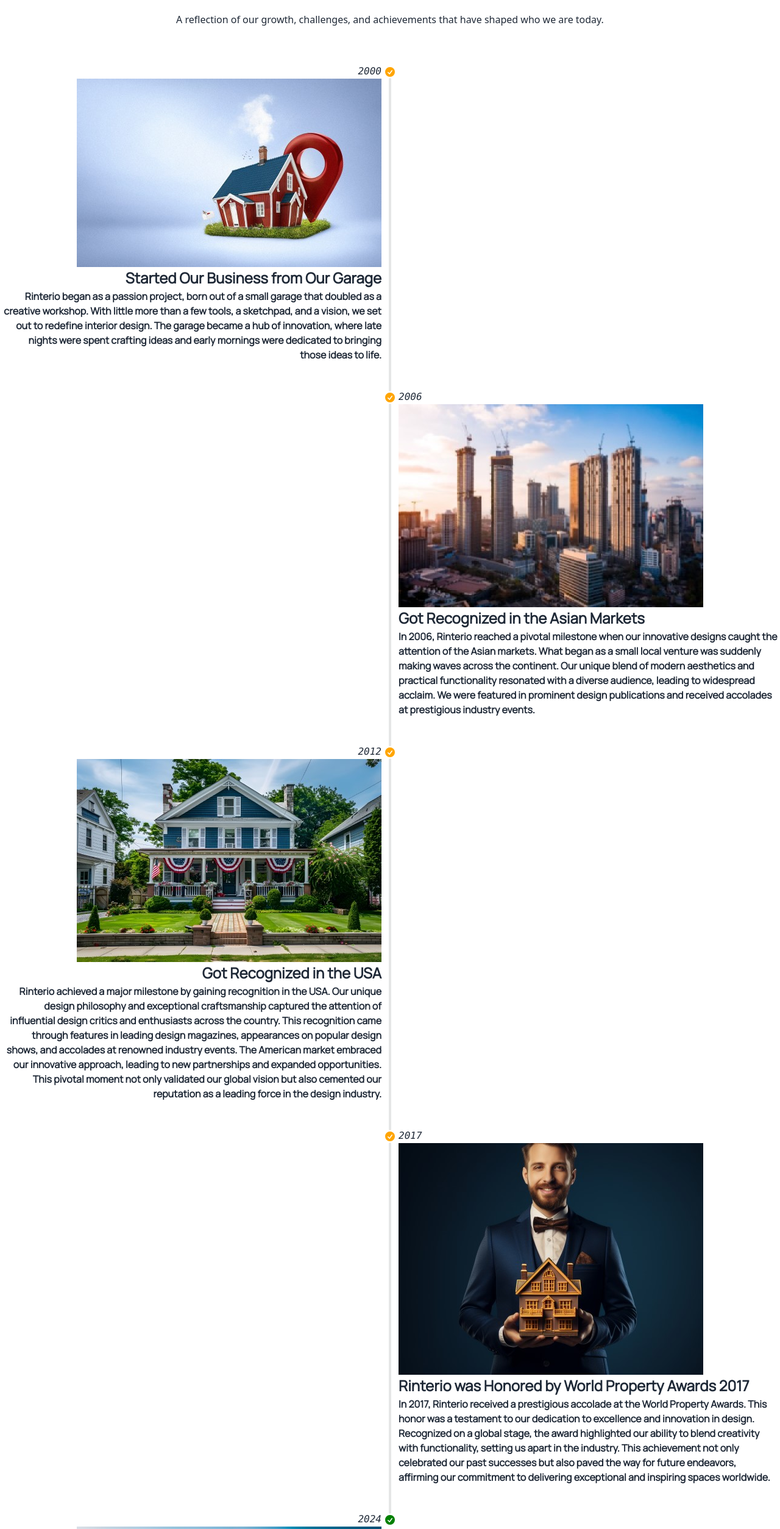
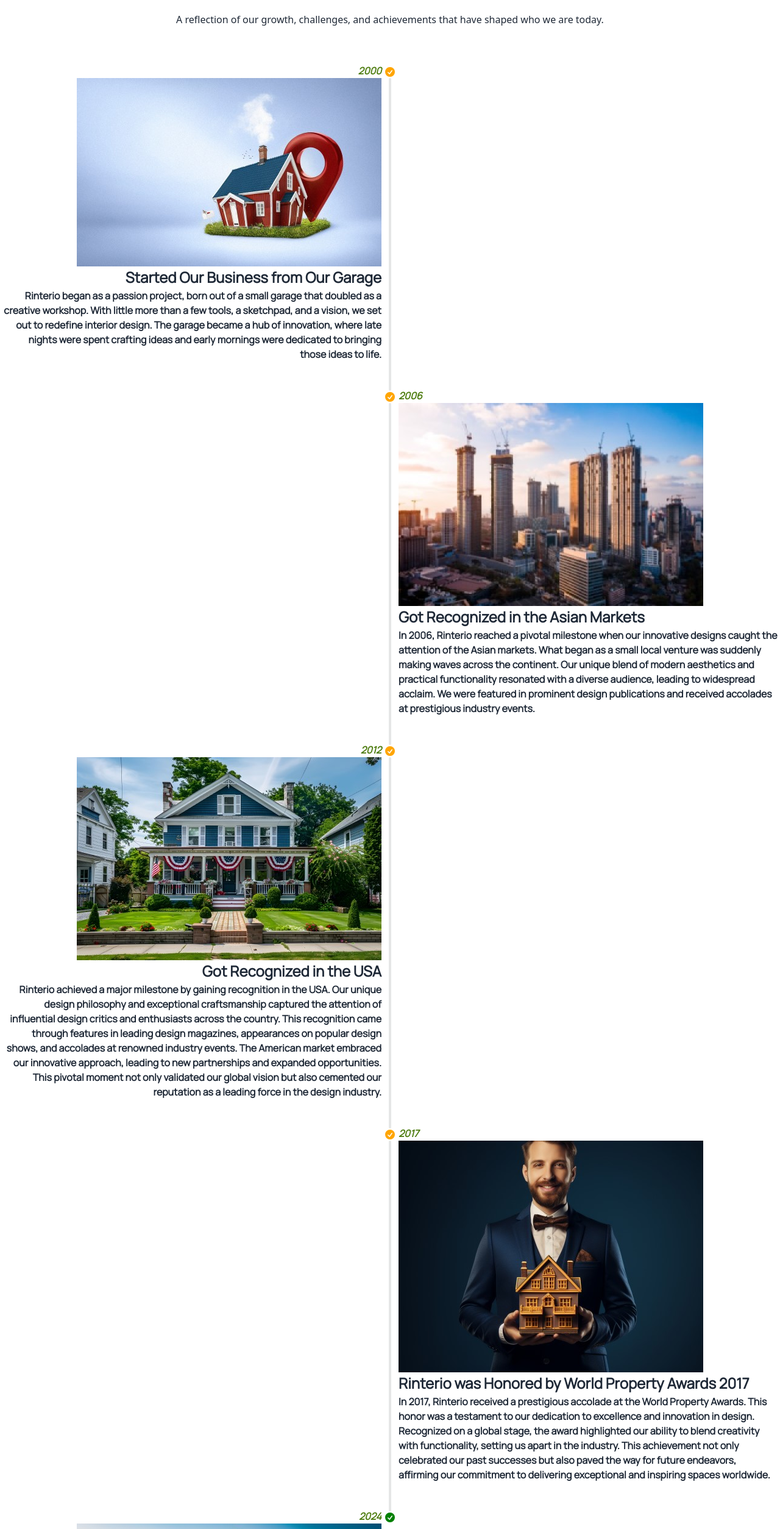
Before and after one commit to sajidhossain8272/B10-Assignment-03, a React (Vite) app: page / in a window 1280 px wide. Shown: the part 4040-6548 px from the top of the page at 61% size. Built offline with nearby package versions, Linux system fonts and the light colour scheme.

Commit message:
cosmetic changes

```diff
--- a/src/App.jsx
+++ b/src/App.jsx
@@ -479,7 +479,7 @@
               </svg>
             </div>
             <div className='timeline-start mb-10 md:text-end'>
-              <time className='font-mono italic'>2000</time>
+              <time className='font font-bold italic text2xl text-lime-700'>2000</time>
               <figure className='md:flex justify-end'>
                 <img src='garage.jpg' alt='' />
               </figure>
@@ -507,7 +507,7 @@
               </svg>
             </div>
             <div className='timeline-end mb-10'>
-              <time className='font-mono italic'>2006</time>
+              <time className='font font-bold italic text2xl text-lime-700 '>2006</time>
               <figure className='md:flex justify-start'>
                 <img src='mumbai.jpg' alt='' />
               </figure>
@@ -535,7 +535,7 @@
               </svg>
             </div>
             <div className='timeline-start mb-10 md:text-end'>
-              <time className='font-mono italic'>2012</time>
+              <time className='font font-bold italic text2xl text-lime-700'>2012</time>
               <figure className='md:flex justify-end'>
                 <img src='america.jpg' alt='' />
               </figure>
@@ -563,7 +563,7 @@
               </svg>
             </div>
             <div className='timeline-end mb-10'>
-              <time className='font-mono italic'>2017</time>
+              <time className='font font-bold italic text2xl text-lime-700'>2017</time>
               <figure className='md:flex justify-start'>
                 <img src='award.jpg' alt='' />
               </figure>
@@ -591,7 +591,7 @@
               </svg>
             </div>
             <div className='timeline-start mb-10 md:text-end'>
-              <time className='font-mono italic'>2024</time>
+              <time className='font font-bold italic text2xl text-lime-700'>2024</time>
               <figure className='md:flex justify-end'>
                 <img src='dubai.jpg' alt='' />
               </figure>
```
